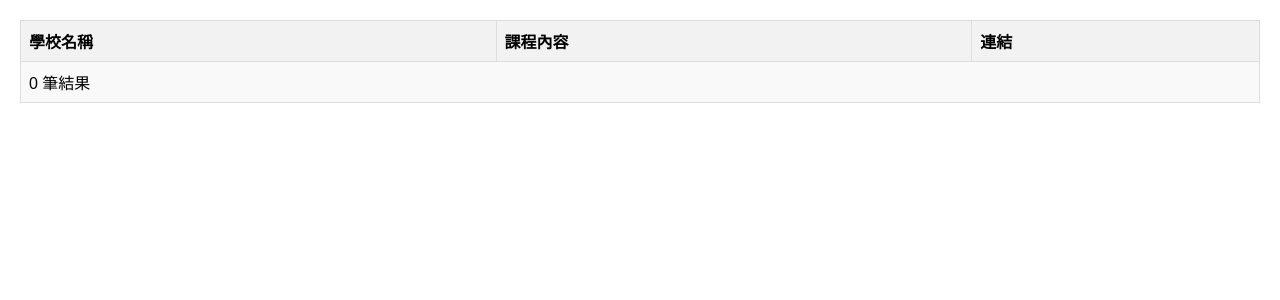
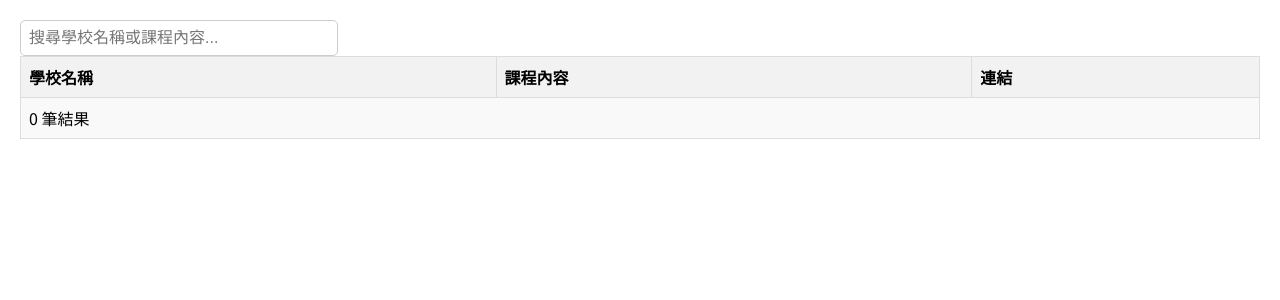
Before and after one commit to Jason5564/EndofTerm, a PHP site: page /LinkCoursesPage.php in a window 1280 px wide. Shown: the top 300 px of the page. Run offline with PHP 8.4, Linux system fonts and the light colour scheme; data that the repository does not hold is empty.

Commit message:
Link page

```diff
--- a/LinkCoursesPage.css
+++ b/LinkCoursesPage.css
@@ -24,3 +24,19 @@ a {
 a:hover {
     color: red;
 }
+
+body {
+    font-family: 'Noto Sans TC', sans-serif;
+    margin: 20px;
+}
+#searchInput {
+    padding: 8px;
+    width: 300px;
+    border: 1px solid #ccc;
+    border-radius: 5px;
+    font-size: 16px;
+    outline: none;
+}
+#searchInput:focus {
+    border-color: #666;
+}
--- /dev/null
+++ b/LinkCoursesPage.js
@@ -0,0 +1,22 @@
+function filterTable() {
+    var input, filter, table, tr, td, i, j, txtValue;
+    input = document.getElementById("searchInput");
+    filter = input.value.toUpperCase();
+    table = document.getElementsByTagName("table")[0];
+    tr = table.getElementsByTagName("tr");
+
+    for (i = 1; i < tr.length; i++) {
+        td = tr[i].getElementsByTagName("td");
+        for (j = 0; j < td.length; j++) {
+            if (td[j]) {
+                txtValue = td[j].textContent || td[j].innerText;
+                if (txtValue.toUpperCase().indexOf(filter) > -1) {
+                    tr[i].style.display = "";
+                    break;
+                } else {
+                    tr[i].style.display = "none";
+                }
+            }
+        }
+    }
+}
--- a/LinkCoursesPage.php
+++ b/LinkCoursesPage.php
@@ -9,8 +9,13 @@
     <link rel="preconnect" href="https://fonts.gstatic.com" crossorigin>
     <link href="https://fonts.googleapis.com/css2?family=Noto+Sans+TC&display=swap" rel="stylesheet">
     <link rel="stylesheet" href="LinkCoursesPage.css">
+    <script src="LinkCoursesPage.js"></script>
 </head>
 <body>
+
+
+
+<input type="text" id="searchInput" onkeyup="filterTable()" placeholder="搜尋學校名稱或課程內容...">
 
 <table border="1">
     <tr>
```
